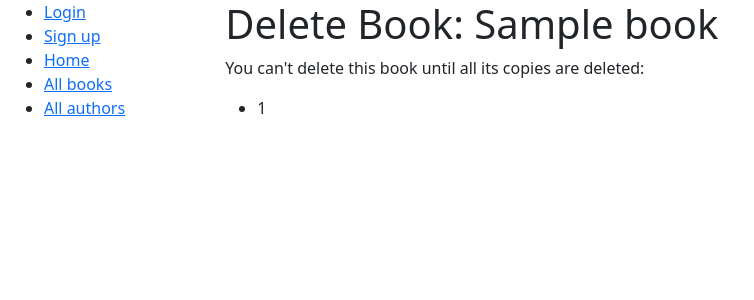
After one commit to landonhogge/locallibrary, a Django app: template catalog/templates/catalog/book_confirm_delete.html in a window 1280 px wide. The commit adds this page. Shown: the top 300 px of the page, without its empty margins (0-754 px from the left). Run offline with Django 5.2, Linux system fonts and the light colour scheme; the template is opened without the code that fills it: most values are stand-ins (such as "Sample title", 1, 10 or a date in 2020).

Commit message:
prep 07 fixes

```diff
--- /dev/null
+++ b/catalog/templates/catalog/book_confirm_delete.html
@@ -0,0 +1,18 @@
+{% extends "base_generic.html" %}
+{% block content %}
+  <h1>Delete Book: {{ book }}</h1>
+  {% if book.bookinstance_set.all %}
+    <p>You can't delete this book until all its copies are deleted:</p>
+    <ul>
+      {% for copy in book.bookinstance_set.all %}
+        <li>{{ copy.id }}</li>
+      {% endfor %}
+    </ul>
+  {% else %}
+    <p>Are you sure you want to delete this book?</p>
+    <form action="" method="POST">
+      {% csrf_token %}
+      <input type="submit" action="" value="Yes, delete.">
+    </form>
+  {% endif %}
+{% endblock %}
--- a/catalog/templates/catalog/bookinstance_list_borrowed_all.html
+++ b/catalog/templates/catalog/bookinstance_list_borrowed_all.html
@@ -12,6 +12,9 @@
         </a>
         — {{ bookinst.borrower }}
         ({{ bookinst.due_back }})
+        {% if perms.catalog.can_mark_returned %}
+          - <a href="{% url 'renew-book-librarian' bookinst.id %}">Renew</a>
+        {% endif %}
       </li>
       {% endfor %}
     </ul>
--- a/catalog/urls.py
+++ b/catalog/urls.py
@@ -35,3 +35,9 @@ urlpatterns += [
     path('author/<int:pk>/update/', views.AuthorUpdate.as_view(), name='author-update'),
     path('author/<int:pk>/delete/', views.AuthorDelete.as_view(), name='author-delete'),
 ]
+
+urlpatterns += [
+    path('book/create/', views.BookCreate.as_view(), name='book-create'),
+    path('book/<int:pk>/update/', views.BookUpdate.as_view(), name='book-update'),
+    path('book/<int:pk>/delete/', views.BookDelete.as_view(), name='book-delete'),
+]
```
Also changed, not shown: catalog/templates/catalog/book_form.html (added, +8 -0 lines), catalog/views.py (+35 -0 lines).
